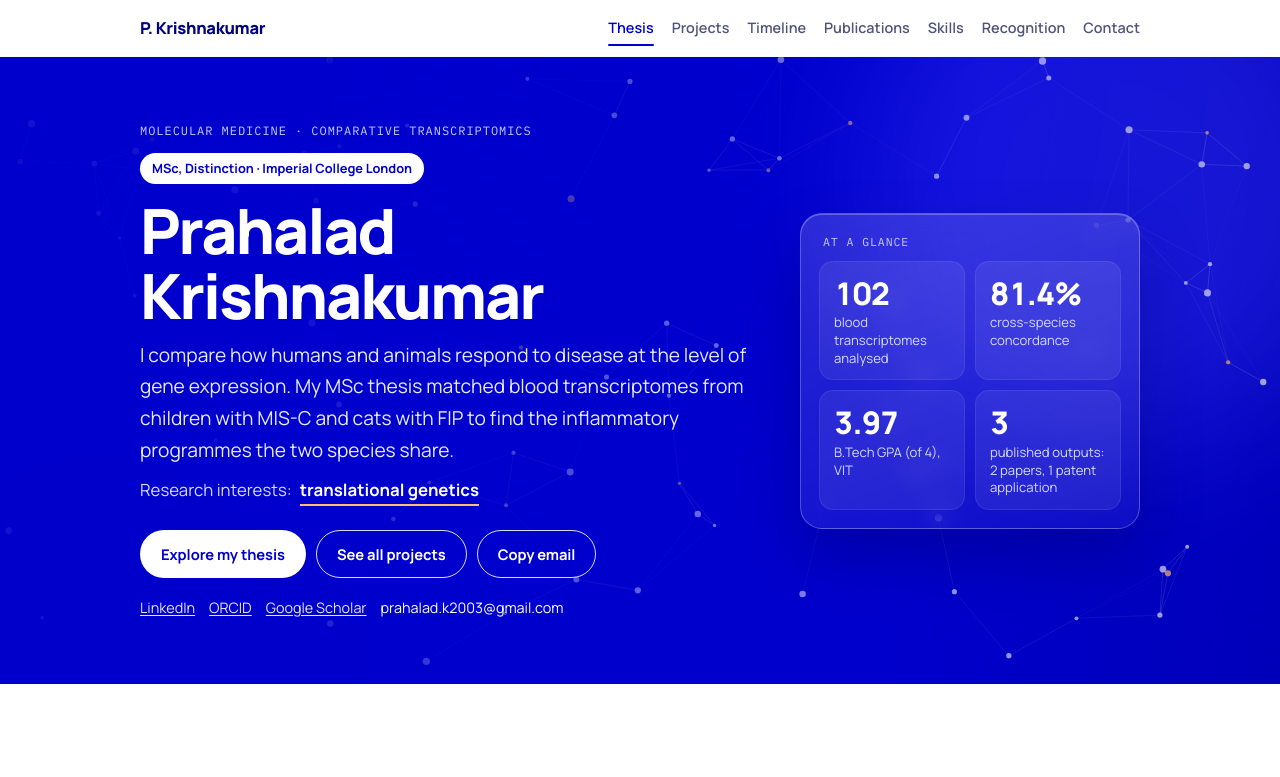
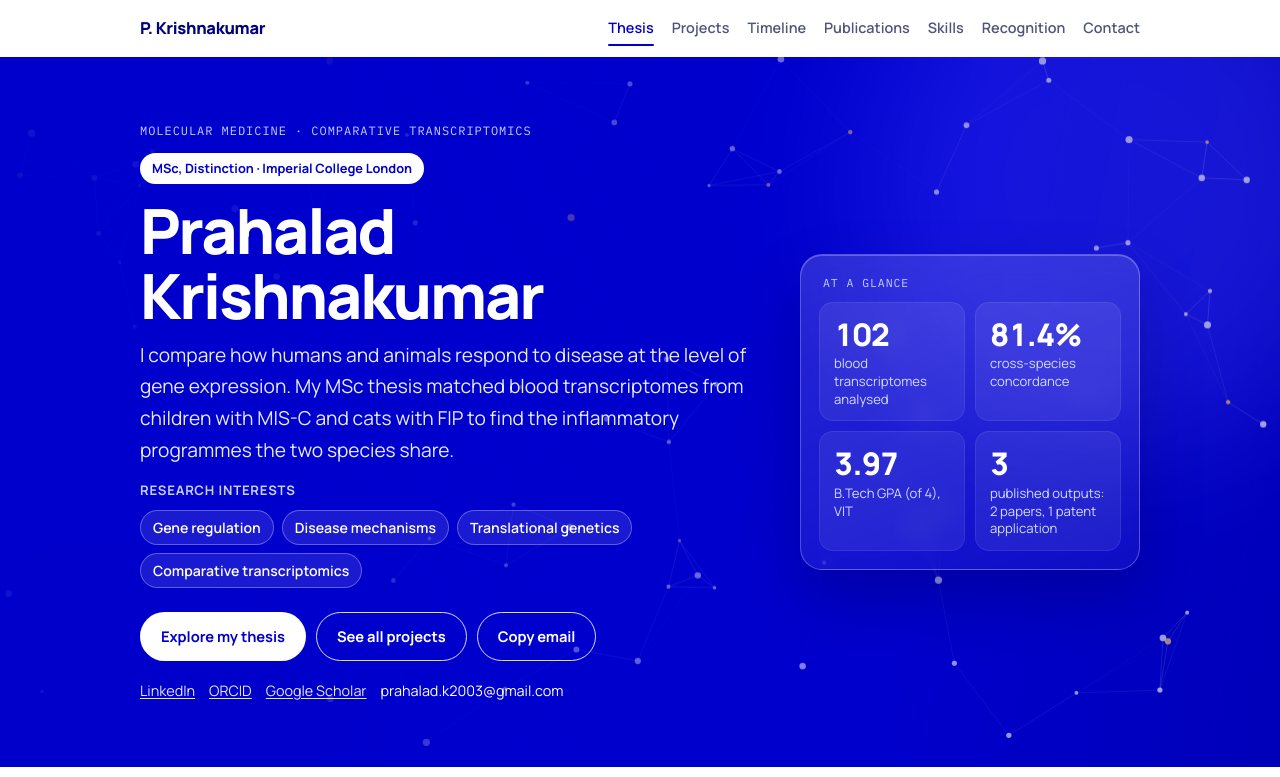
Before and after one commit to PrahaladKrishnakumar/PrahaladKrishnakumar, a plain HTML site: page index.html in a window 1280 px wide. Shown: the top 777 px of the page. Drawn offline with Linux system fonts and the light colour scheme; animation ran at ten frames a second.

Commit message:
Add files via upload

```diff
--- a/index.html
+++ b/index.html
@@ -259,6 +259,10 @@ footer{background:var(--navy);color:#c9ceff;font-size:.85rem;padding:18px 0}
 .hero .wrap > div:first-child > :nth-child(6){animation-delay:.40s}
 .stat{animation:rise .8s both}
 .stat:nth-child(1){animation-delay:.45s}.stat:nth-child(2){animation-delay:.55s}.stat:nth-child(3){animation-delay:.65s}.stat:nth-child(4){animation-delay:.75s}
+.interests{margin-top:14px;display:flex;flex-wrap:wrap;align-items:center;gap:8px 12px}
+.int-label{font-size:.82rem;font-weight:700;letter-spacing:.06em;text-transform:uppercase;color:#c9ceff}
+.int-list{list-style:none;margin:0;padding:0;display:flex;flex-wrap:wrap;gap:8px}
+.int-list li{font-size:.88rem;font-weight:600;color:#fff;padding:5px 12px;border-radius:999px;background:rgba(255,255,255,.1);border:1px solid rgba(255,255,255,.3)}
 .rotline{margin-top:10px;font-size:1.05rem;color:#d6daff;display:flex;gap:8px;align-items:baseline;flex-wrap:wrap}
 .rot{display:inline-block;font-weight:700;color:#fff;border-bottom:2px solid #ffbe6e;transition:opacity .35s,transform .35s}
 .rot.out{opacity:0;transform:translateY(-10px)}
@@ -319,7 +323,7 @@ footer{background:var(--navy);color:#c9ceff;font-size:.85rem;padding:18px 0}
       <span class="hbadge">MSc, Distinction · Imperial College London</span>
       <h1>Prahalad Krishnakumar</h1>
       <p class="tagline">I compare how humans and animals respond to disease at the level of gene expression. My MSc thesis matched blood transcriptomes from children with MIS-C and cats with FIP to find the inflammatory programmes the two species share.</p>
-      <p class="rotline">Research interests: <span class="rot" id="rot" aria-live="off">gene regulation</span></p>
+      <div class="interests"><span class="int-label">Research interests</span><ul class="int-list"><li>Gene regulation</li><li>Disease mechanisms</li><li>Translational genetics</li><li>Comparative transcriptomics</li></ul></div>
       <div class="ctas">
         <a class="btn solid" href="#thesis">Explore my thesis</a>
         <a class="btn ghost" href="#projects">See all projects</a>
@@ -833,11 +837,6 @@ footer{background:var(--navy);color:#c9ceff;font-size:.85rem;padding:18px 0}
   window.addEventListener('scroll',onScroll,{passive:true}); onScroll();
   top.addEventListener('click',function(){window.scrollTo({top:0,behavior:reduce?'auto':'smooth'})});
 
-  /* rotating interests */
-  var words=['gene regulation','disease mechanisms','translational genetics','comparative transcriptomics'], wi=0, rot=document.getElementById('rot');
-  if(!reduce){setInterval(function(){rot.classList.add('out');setTimeout(function(){wi=(wi+1)%words.length;rot.textContent=words[wi];rot.classList.remove('out');},350);},2600);}
-  else{rot.textContent=words.slice(0,3).join(', ');}
-
   /* scroll reveal: only for things below the first screen, so the first frame is complete */
   document.querySelectorAll('.sg .chips-inline').forEach(function(g){[].forEach.call(g.children,function(c,i){c.style.setProperty('--i',i)})});
   if(!reduce && 'IntersectionObserver' in window){
```
